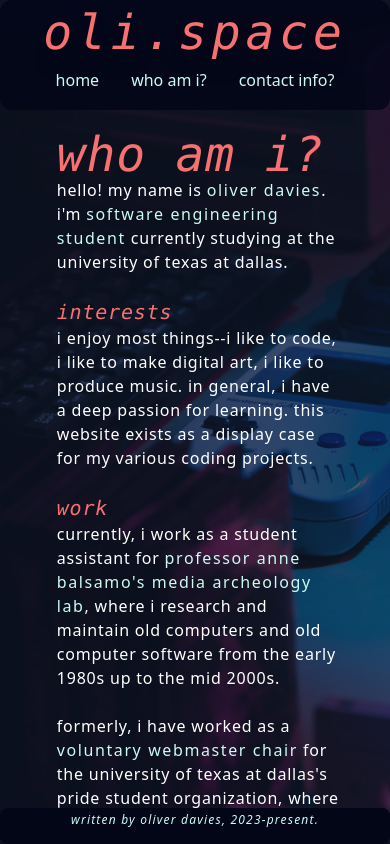
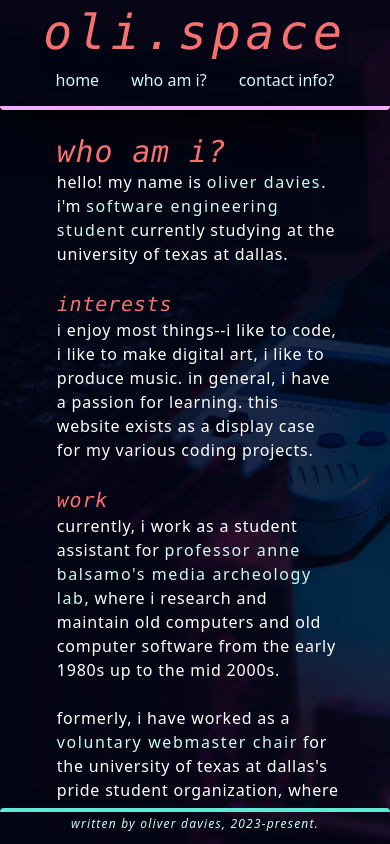
Before and after one commit to olicauli/olicauli.github.io, a React (Vite) app: page /about in a window 390 px wide. Built offline with nearby package versions, Linux system fonts and the light colour scheme.

Commit message:
update styling

```diff
--- a/src/components/Button.jsx
+++ b/src/components/Button.jsx
@@ -5,7 +5,7 @@ const Button = ({link, text}) => {
   return (
     <Link
     to={link==="home"? "/" : "".concat(link)}
-    className="mx-1 py-1 px-3 rounded mt-2 text-teal-100
+    className="mx-1 py-1 px-3 rounded mt-2 text-cyan-100
     transition-all ease-in duration-100
     hover:bg-slate-800 mouseup
     active:bg-slate-900 font-extralight">{ text }</Link>
--- a/src/components/Layout.jsx
+++ b/src/components/Layout.jsx
@@ -5,8 +5,9 @@ import { Outlet } from "react-router-dom"
 
 const Layout = () => {
   return (
-    <div className="main-layout-grid mx-auto h-screen container bg-slate-900 bg-opacity-70 overflow-auto">
-      <div className=" border-solid bg-slate-950 bg-opacity-80 p-2 row-span-1 rounded-xl mb-5">
+    <div className='max-w-full max-h-full bg-slate-950 bg-opacity-80 '>
+      <div className="main-layout-grid gap-1 mx-auto h-screen container bg-slate-950 bg-opacity-0 overflow-auto">
+      <div className=" border-solid bg-slate-950 bg-opacity-0 rounded p-2 row-span-1 mb-5 border-b-4 border-fuchsia-300 shadow-black shadow-2xl">
         <Header></Header>
         <Nav></Nav>
       </div>
@@ -14,11 +15,13 @@ const Layout = () => {
         <Outlet />
       </div>
 
-      <div className=" max-h-10 py-1 bg-slate-950 rounded-lg">
+      <div className=" max-h-10 py-1 bg-slate-950 bg-opacity-0 rounded border-teal-300 border-t-4">
         <Footer></Footer>
       </div>
 
+      </div>
     </div>
+
   )
 }
 
--- a/src/index.css
+++ b/src/index.css
@@ -28,6 +28,11 @@ body
 h1
 {
     @apply text-xl font-mono italic text-red-400;
+}
+
+.headers
+{
+    @apply text-3xl lg:text-5xl;
 }
 
 .main-layout-grid
--- a/src/pages/About.jsx
+++ b/src/pages/About.jsx
@@ -1,12 +1,12 @@
 const About = () => {
   return (
     <div>
-      <h1 className="text-5xl">who am i?</h1>
+      <h1 className="headers">who am i?</h1>
       <p>hello! my name is <span>oliver davies</span>.</p>
       <p>i'm <span>software engineering student</span> currently studying at the university of texas at dallas.</p>
       <br/>
       <h1>interests</h1>
-      <p>i enjoy most things--i like to code, i like to make digital art, i like to produce music. in general, i have a deep passion for learning.
+      <p>i enjoy most things--i like to code, i like to make digital art, i like to produce music. in general, i have a passion for learning.
         this website exists as a display case for my various coding projects.</p>
       {/* <h1>skills</h1>
       <ul>
--- a/src/pages/Contact.jsx
+++ b/src/pages/Contact.jsx
@@ -1,7 +1,7 @@
 const Contact = () => {
   return (
     <div>
-      <h1 className="text-5xl">contact info</h1>
+      <h1 className="headers">contact info</h1>
       <p>the best way to contact me is through my email.</p>
       <p>olicauli@protonmail.com</p>
     </div>
--- a/src/pages/Home.jsx
+++ b/src/pages/Home.jsx
@@ -3,7 +3,7 @@ import Button from '../components/Button'
 const Home = () => {
   return (
     <div className="">
-      <h1 className=' text-5xl'>hi, i'm oli!</h1>
+      <h1 className='headers'>hi, i'm oli!</h1>
       <h1>welcome to my portfolio.</h1>
       <p>still a work in progress :]</p>
       <br/>
--- a/src/pages/NoPage.jsx
+++ b/src/pages/NoPage.jsx
@@ -1,7 +1,11 @@
+import Button from "../components/Button"
+
 const NoPage = () => {
   return (
-    <div>
-    <h1>404</h1>
+    <div className="text-center">
+    <h1 className="headers">404</h1>
+    <p>looks like the page couldn't be found!</p>
+    <Button link="home" text="head back to the home page!"/>
     </div>
   )
 }
```
